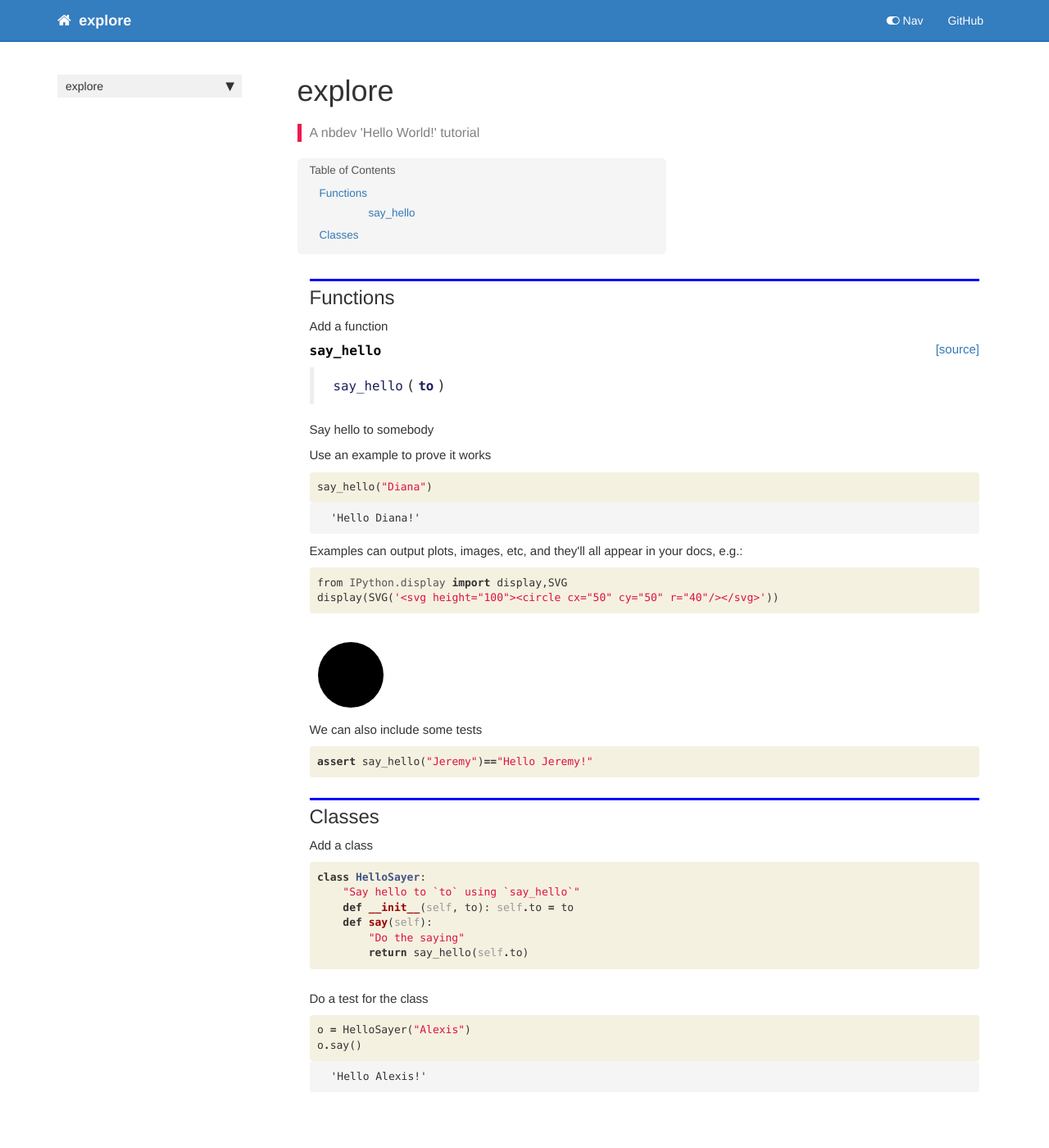
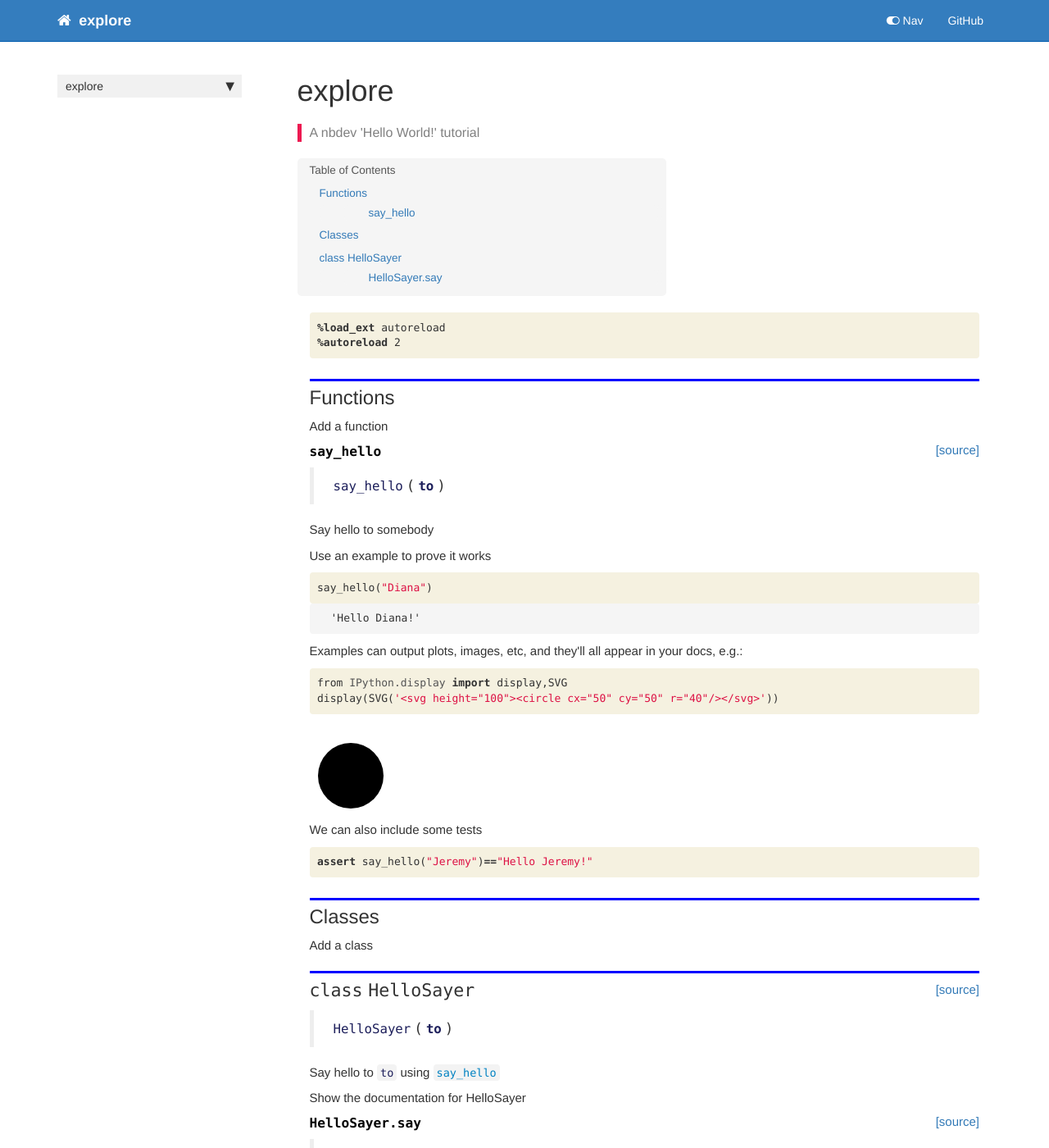
Before and after one commit to Dgtlnetwks/explore, a Jekyll site: the page built from docs/core.html, in a window 1280 px wide and 1400 px high. Shown: the whole window at 82% size. Built offline with Jekyll 4.4.1, drawn with Linux system fonts in a browser that asks for light colours; nearby versions of some CDN libraries; comment, search, counter and statistics services are not loaded; some of the changed text lies outside the part shown.

Commit message:
Cleaned up structure

```diff
--- a/docs/core.html
+++ b/docs/core.html
@@ -23,6 +23,24 @@
     {% raw %}
 
 <div class="cell border-box-sizing code_cell rendered">
+
+</div>
+    {% endraw %}
+
+    {% raw %}
+
+<div class="cell border-box-sizing code_cell rendered">
+<div class="input">
+
+<div class="inner_cell">
+    <div class="input_area">
+<div class=" highlight hl-ipython3"><pre><span></span><span class="o">%</span><span class="k">load_ext</span> autoreload
+<span class="o">%</span><span class="k">autoreload</span> 2
+</pre></div>
+
+    </div>
+</div>
+</div>
 
 </div>
     {% endraw %}
@@ -192,19 +210,61 @@
     {% raw %}
 
 <div class="cell border-box-sizing code_cell rendered">
-<div class="input">
 
-<div class="inner_cell">
-    <div class="input_area">
-<div class=" highlight hl-ipython3"><pre><span></span><span class="k">class</span> <span class="nc">HelloSayer</span><span class="p">:</span>
-    <span class="s2">&quot;Say hello to `to` using `say_hello`&quot;</span>
-    <span class="k">def</span> <span class="nf">__init__</span><span class="p">(</span><span class="bp">self</span><span class="p">,</span> <span class="n">to</span><span class="p">):</span> <span class="bp">self</span><span class="o">.</span><span class="n">to</span> <span class="o">=</span> <span class="n">to</span>
-    <span class="k">def</span> <span class="nf">say</span><span class="p">(</span><span class="bp">self</span><span class="p">):</span>
-        <span class="s2">&quot;Do the saying&quot;</span>
-        <span class="k">return</span> <span class="n">say_hello</span><span class="p">(</span><span class="bp">self</span><span class="o">.</span><span class="n">to</span><span class="p">)</span>
-</pre></div>
+</div>
+    {% endraw %}
 
-    </div>
+    {% raw %}
+
+<div class="cell border-box-sizing code_cell rendered">
+
+<div class="output_wrapper">
+<div class="output">
+
+<div class="output_area">
+
+
+<div class="output_markdown rendered_html output_subarea ">
+<h2 id="HelloSayer" class="doc_header"><code>class</code> <code>HelloSayer</code><a href="https://github.com/dgtlnetwks/explore/tree/master/explore/core.py#L11" class="source_link" style="float:right">[source]</a></h2><blockquote><p><code>HelloSayer</code>(<strong><code>to</code></strong>)</p>
+</blockquote>
+<p>Say hello to <code>to</code> using <a href="/explore/core#say_hello"><code>say_hello</code></a></p>
+
+</div>
+
+</div>
+
+</div>
+</div>
+
+</div>
+    {% endraw %}
+
+<div class="cell border-box-sizing text_cell rendered"><div class="inner_cell">
+<div class="text_cell_render border-box-sizing rendered_html">
+<p>Show the documentation for HelloSayer</p>
+
+</div>
+</div>
+</div>
+    {% raw %}
+
+<div class="cell border-box-sizing code_cell rendered">
+
+<div class="output_wrapper">
+<div class="output">
+
+<div class="output_area">
+
+
+<div class="output_markdown rendered_html output_subarea ">
+<h4 id="HelloSayer.say" class="doc_header"><code>HelloSayer.say</code><a href="https://github.com/dgtlnetwks/explore/tree/master/explore/core.py#L14" class="source_link" style="float:right">[source]</a></h4><blockquote><p><code>HelloSayer.say</code>()</p>
+</blockquote>
+<p>Do the saying</p>
+
+</div>
+
+</div>
+
 </div>
 </div>
 
--- a/explore/_nbdev.py
+++ b/explore/_nbdev.py
@@ -2,7 +2,8 @@
 
 __all__ = ["index", "modules", "custom_doc_links", "git_url"]
 
-index = {"say_hello": "00_core.ipynb"}
+index = {"say_hello": "00_core.ipynb",
+         "HelloSayer": "00_core.ipynb"}
 
 modules = ["core.py"]
 
```
Also changed, not shown: explore/core.py (+9 -1 lines), 2 other files.
